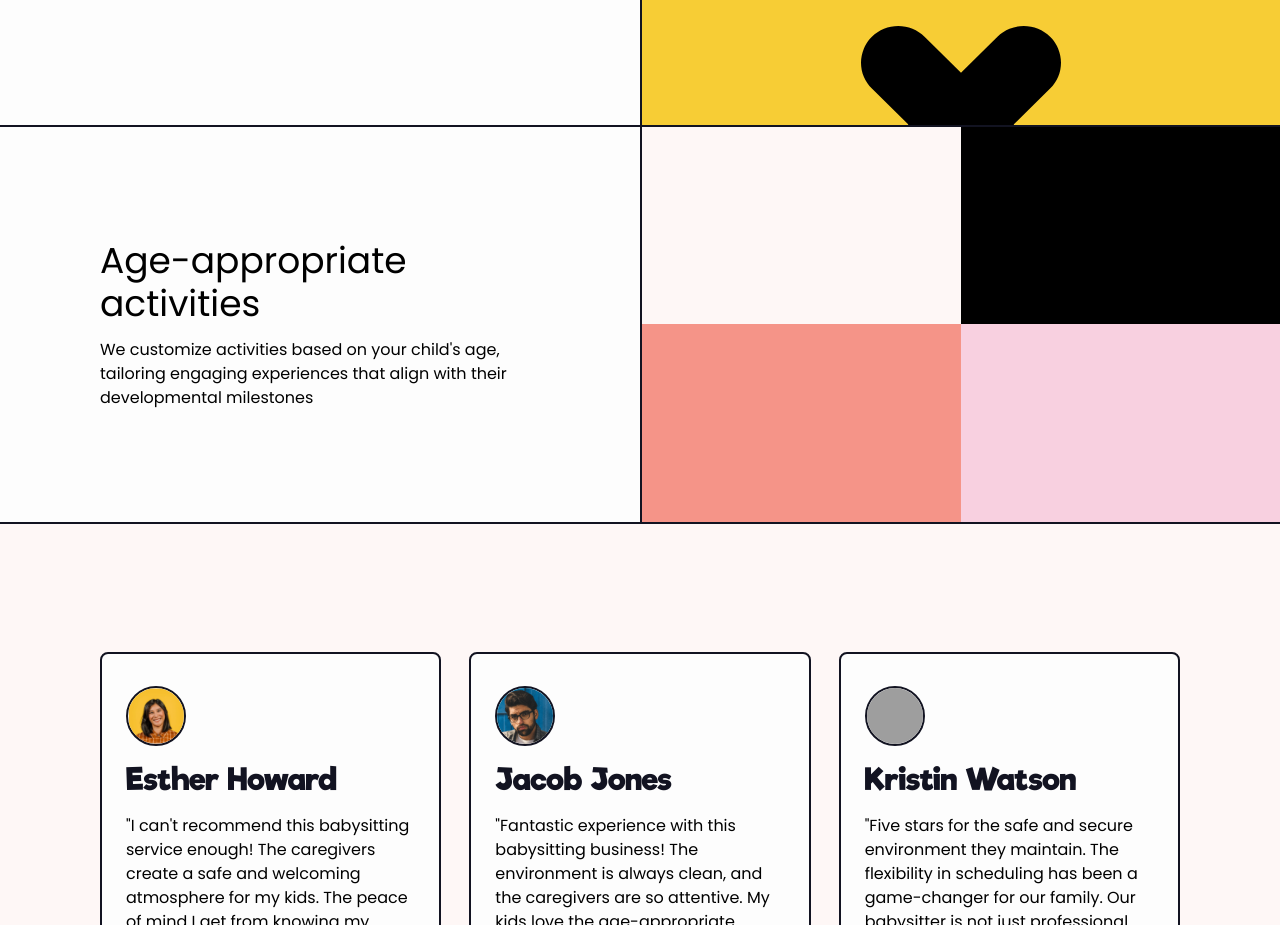
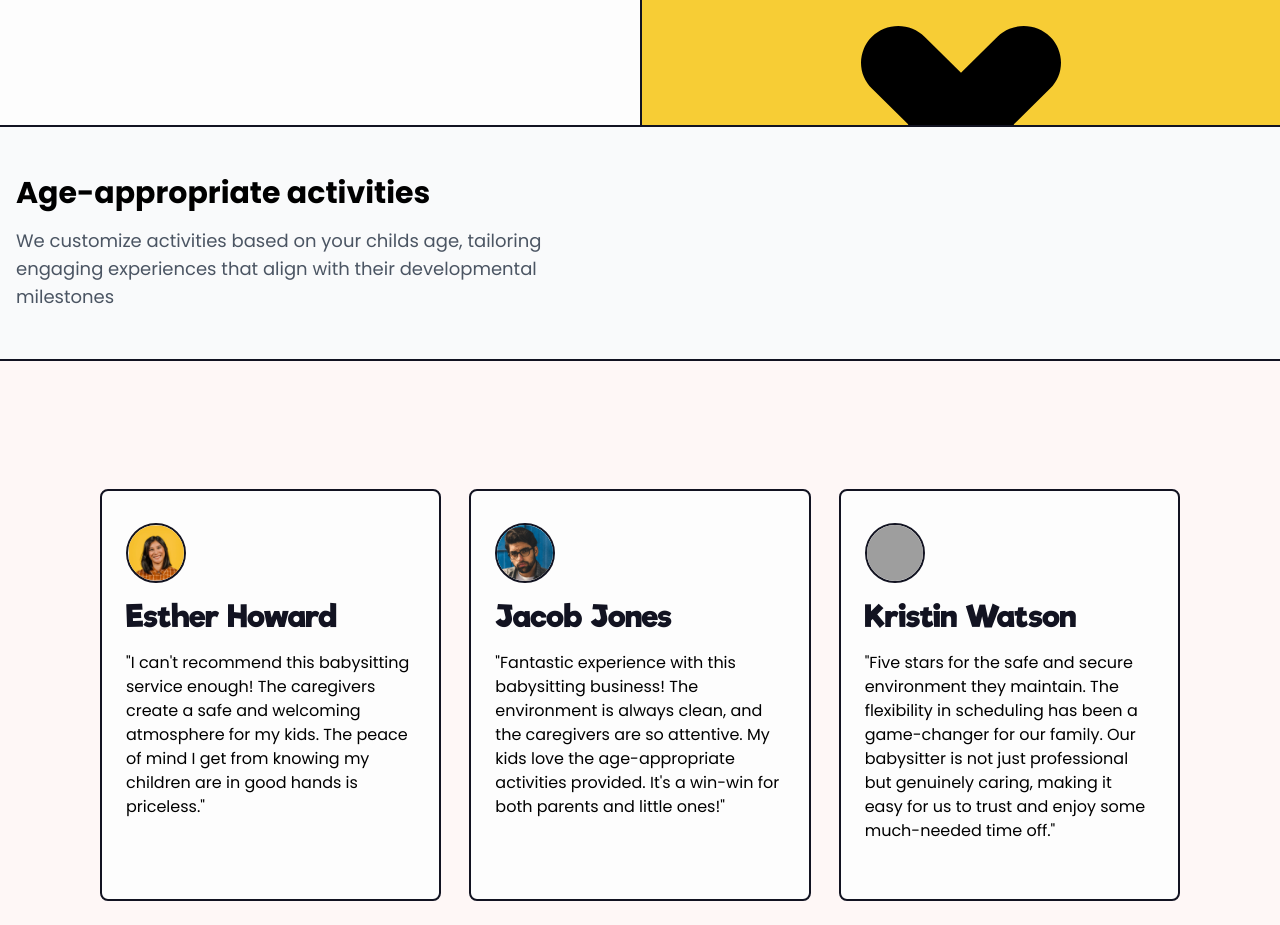
Before and after one commit to kayodegeorge/nook-n-craddle, a Next.js app: page / in a window 1280 px wide. Shown: the part 1480-2405 px from the top of the page. Built offline with nearby package versions, Linux system fonts and the light colour scheme; grey boxes are pictures that could not be loaded.

Commit message:
chore:fix build issue

```diff
--- a/app/page.tsx
+++ b/app/page.tsx
@@ -106,6 +106,7 @@ export default function Home() {
           ))}
         </div>
       </section> */}
+
       <AnimatedReviewsSection />
 
       {/* <section className="grid grid-cols-1 divide-y-2 divide-[#121321] md:grid-cols-2 md:divide-x-2 md:divide-y-0">
--- a/components/AnimatedAgeSection.tsx
+++ b/components/AnimatedAgeSection.tsx
@@ -15,13 +15,15 @@ const AnimatedAgeSection = () => {
       { threshold: 0.1 },
     );
 
-    if (sectionRef.current) {
-      observer.observe(sectionRef.current);
+    const currentRef = sectionRef.current;
+
+    if (currentRef) {
+      observer.observe(currentRef);
     }
 
     return () => {
-      if (sectionRef.current) {
-        observer.unobserve(sectionRef.current);
+      if (currentRef) {
+        observer.unobserve(currentRef);
       }
     };
   }, [controls]);
@@ -45,43 +47,34 @@ const AnimatedAgeSection = () => {
   };
 
   return (
-    <section
+    <motion.section
       ref={sectionRef}
-      className="grid grid-cols-1 divide-y-2 divide-[#121321] md:grid-cols-2 md:divide-x-2 md:divide-y-0"
-    >
-      <motion.div
-        className="w-full bg-[#FDFDFD] px-4 py-28 md:px-[6.25rem]"
       initial="hidden"
       animate={controls}
+      variants={{}}
+      className="bg-gray-50 py-12"
+    >
+      <div className="container mx-auto px-4">
+        <div className="-mx-4 flex flex-wrap">
+          <motion.div
+            className="mb-8 w-full px-4 md:mb-0 md:w-1/2"
             variants={leftVariants}
           >
-        <h2 className="text-center text-4xl leading-[1.2] md:text-left">
+            <h2 className="mb-4 text-3xl font-bold">
               Age-appropriate activities
             </h2>
-        <p className="mt-3 max-w-lg text-center md:text-left">
-          We customize activities based on your child's age, tailoring engaging
-          experiences that align with their developmental milestones
+            <p className="text-lg text-gray-600">
+              We customize activities based on your childs age, tailoring
+              engaging experiences that align with their developmental
+              milestones
             </p>
           </motion.div>
-
-      <motion.div
-        className="grid grid-cols-1 md:grid-cols-2"
-        initial="hidden"
-        animate={controls}
-        variants={rightVariants}
-      >
-        <div className="hidden justify-center md:flex">{/* SVG content */}</div>
-        <div className="flex min-h-44 justify-center bg-[#000000]">
+          <motion.div className="w-full px-4 md:w-1/2" variants={rightVariants}>
             {/* SVG content */}
+          </motion.div>
         </div>
-        <div className="hidden items-end justify-center bg-[#F59488] md:flex">
-          {/* SVG content */}
       </div>
-        <div className="flex min-h-44 items-end justify-center bg-[#F8D0E0]">
-          {/* SVG content */}
-        </div>
-      </motion.div>
-    </section>
+    </motion.section>
   );
 };
 
--- a/components/AnimatedReviewsSection.tsx
+++ b/components/AnimatedReviewsSection.tsx
@@ -40,16 +40,18 @@ const AnimatedReviewsSection = () => {
           controls.start("visible");
         }
       },
-      { threshold: 0.1 }, // Trigger when 10% of the section is visible
+      { threshold: 0.1 },
     );
 
-    if (sectionRef.current) {
-      observer.observe(sectionRef.current);
+    const currentRef = sectionRef.current;
+
+    if (currentRef) {
+      observer.observe(currentRef);
     }
 
     return () => {
-      if (sectionRef.current) {
-        observer.unobserve(sectionRef.current);
+      if (currentRef) {
+        observer.unobserve(currentRef);
       }
     };
   }, [controls]);
@@ -82,8 +84,11 @@ const AnimatedReviewsSection = () => {
   ];
 
   return (
-    <section
+    <motion.section
       ref={sectionRef}
+      initial="hidden"
+      animate={controls}
+      variants={{}}
       className="flex justify-center px-4 py-24 md:px-[6.25rem] md:py-32"
     >
       <div className="bg-[#FEF7F6]1 grid grid-cols-1 gap-7 md:grid-cols-3">
@@ -105,7 +110,7 @@ const AnimatedReviewsSection = () => {
           </motion.div>
         ))}
       </div>
-    </section>
+    </motion.section>
   );
 };
 
```
Lines whose indentation alone changed are shown as unchanged.
